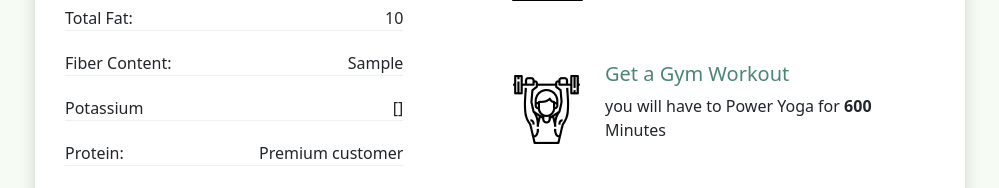
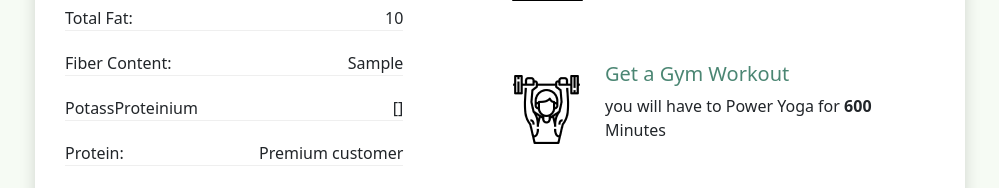
Before and after one commit to aditya2082/Nutrition-Value, a Django app: template counter/templates/home.html in a window 1280 px wide. Shown: the part 733-921 px from the top of the page, without its empty margins (140-1139 px from the left). Run offline with Django 5.2, Linux system fonts and the light colour scheme; the template is opened without the code that fills it: most values are stand-ins (such as "Sample title", 1, 10 or a date in 2020); some libraries are stand-ins or nearby versions.

Commit message:
Commited By Aditya

```diff
--- a/counter/templates/home.html
+++ b/counter/templates/home.html
@@ -31,7 +31,6 @@
                 {%if api == "Oops! There Was an Error !!"%}
                 <div class="alert alert-warning"> Oh no! something went wrong.Please try again in sometime. </div>
                 {%else%}
-                <!-- <h1> {{api.0.name}} has a total of <strong> {{api.0.calories}} Calories</strong> -->
                 <h1> {{api.0.name | capfirst}} has a total Number of <strong> Nutritional Values</strong>
                     {%if api.0.cholesterol_mg > 150%}
                     <img src="{% static 'images/shocked.png'%}" class="img-responsive" />
@@ -70,18 +69,15 @@
                                 <li>Saturated fat: <span class="float-end">{{api.0.fat_saturated_g}}</span></li>
                                 <li>Total Fat: <span class="float-end">{{api.0.fat_total_g}}</span></li>
                                 <li>Fiber Content: <span class="float-end">{{api.0.fiber_g}}</span></li>
-                                <li>Potassium <span class="float-end">{{api.0.potassium_mg}}</span></li>
-                                <!-- <li>Protein: <span class="float-end">{{api.0.protein_g}}<span></li> -->
+                                <li>PotassProteinium <span class="float-end">{{api.0.potassium_mg}}</span></li>
                                 <li>Protein: <span class="float-end">Premium customer<span></li>
-                                <!-- <li>Calories: <span class="float-end">{{api.0.calories}}<span></li> -->
                                 <li>Calories: <span class="float-end">Premium customer<span></li>
                                 <li>Sodium:<span class="float-end">{{api.0.sodium_mg}}</span></li>
                                 <li>Sugar: <span class="float-end">{{api.0.sugar_g}}</span></li>
                             </ul>
                         </div>
                         <div class="col-md-6 mb-5">
-                            <!-- <h4 class="mt-3 mb-4">To burn 100 calories you will have to</h4> -->
-                            <!-- <h4 class="mt-3 mb-4">To burn {{api.0.calories}} calories you will have to</h4> -->
+
                             <h4 class="mt-3 mb-4">To burn {{api.0.cholesterol_mg}} cholesterol you will have to</h4>
                             <div class="d-flex align-items-center mb-5">
                                 <div class="flex-shrink-0">
@@ -89,9 +85,7 @@
                                 </div>
                                 <div class="flex-grow-1 ms-3">
                                     <h5> Jog </h5>
-                                    <!-- <p>you will have to jog for <strong>20</strong> Minutes</p> -->
-                                    <!-- <p>you will have to jog for <strong>
-                                        {{api.0.calories | div:229|mul:60}}</strong> Minutes</p> -->
+
                                     <p>you will have to jog for <strong>
                                         {{api.0.cholesterol_mg | div:229|mul:60|floatformat:0}}</strong> Minutes</p>
                                 </div>
@@ -102,11 +96,6 @@
                                 </div>
                                 <div class="flex-grow-1 ms-4">
                                     <h5> Do Power Yoga </h5>
-                                    <!-- <p>you will have to Power Yoga for <strong>
-                                            20 </strong> Minutes</p> -->
-
-                                    <!-- <p>you will have to jog for <strong>
-                                        {{api.0.calories | div:223|mul:60}}</strong> Minutes</p> -->
                                     <p>you will have to Power Yoga for <strong>
                                         {{api.0.cholesterol_mg | div:223|mul:60|floatformat:0}} </strong> Minutes</p>
                                 </div>
@@ -118,10 +107,6 @@
                                 <div class="flex-grow-1 ms-4">
                                     <h5>Get a Gym Workout </h5>
 
-                                    <!-- <p>you will have to lift weight for <strong>
-                                            20 </strong> Minutes </p> -->
-                                    <!-- <p>you will have to Power Yoga for <strong>
-                                        {{api.0.calories | div:483|mul:60}} </strong> Minutes</p> -->
                                     <p>you will have to Power Yoga for <strong>
                                         {{api.0.cholesterol_mg | div:483|mul:60|floatformat:0}} </strong> Minutes</p>
                                 </div>
@@ -132,12 +117,6 @@
                                 </div>
                                 <div class="flex-grow-1 ms-1">
                                     <h5> Go for a Brisk Walk </h5>
-
-                                    <!-- <p>you will have to brisk walk for <strong>
-                                            20 </strong> Minutes</p> -->
-
-                                    <!-- <p>you will have to Power Yoga for <strong>
-                                        {{api.0.calories | div:294|mul:60}} </strong> Minutes</p> -->
 
                                     <p>you will have to Power Yoga for <strong>
                                         {{api.0.cholesterol_mg | div:294|mul:60|floatformat:0}} </strong> Minutes</p>
@@ -158,7 +137,6 @@
                 const myChart = new Chart(ctx, {
                     type: 'bar',
                     data: {
-                        // labels: ['carbohydrates', 'Cholesterol', 'Saturated fat', 'Total Fat', 'Fiber Content', 'Potassium', 'Protein','Sodium','Sugar'],
                         labels: ['carbohydrates', 'Cholesterol', 'Saturated fat', 'Total Fat', 'Fiber Content', 'Potassium', 'Sodium','Sugar'],
                         datasets: [{
                             label: 'Nutritional values of {{api.0.name | capfirst}}',
@@ -169,7 +147,6 @@
                                 {{api.0.fat_saturated_g}},
                                 {{api.0.fat_total_g}},
                                 {{api.0.potassium_mg}},
-                                // {{api.0.protein_g}},
                                 {{api.0.sodium_mg}},
                                 {{api.0.sugar_g}},
                             ],
```
Also changed, not shown: counter/views.py (+1 -19 lines).
